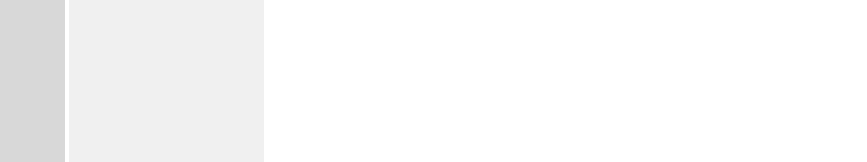
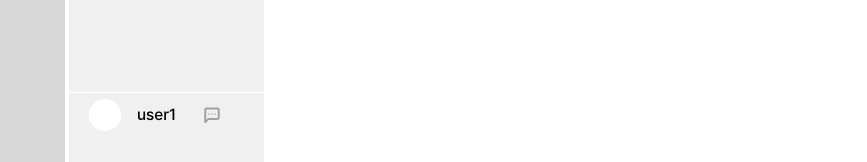
Before and after one commit to Easy-Busy/front, a React (Create React App) app: page /main in a window 1280 px wide. Shown: the part 638-800 px from the top of the page, without its empty margins (0-867 px from the left). Built offline with nearby package versions, Linux system fonts and the light colour scheme.

Commit message:
메뉴바 세팅, 프로젝트 세팅 완료

```diff
--- a/src/layout/Menu.jsx
+++ b/src/layout/Menu.jsx
@@ -4,6 +4,7 @@ import { ReactComponent as Plus } from "../assets/menu/plus.svg";
 import { ReactComponent as Feature } from "../assets/menu/Icon/feature.svg";
 import { ReactComponent as Homes } from "../assets/menu/Icon/home.svg";
 import { ReactComponent as Lucide } from "../assets/menu/Icon/lucide.svg";
+import { ReactComponent as Message } from "../assets/menu/Icon/message.svg";
 import { useNavigate, useLocation } from "react-router-dom";
 
 const Menu = () => {
@@ -20,7 +21,7 @@ const Menu = () => {
   };
 
   return (
-    <div className="flex gap-[4px] pr-[30px] h-[100vh]">
+    <div className="flex gap-[4px] pr-[30px] h-[100vh] relative">
       <div className="w-[65px] h-[100vh] bg-[#D8D8D8] flex flex-col pt-[30px] flex items-center">
         <div
           className="w-[35px] h-[35px] rounded-[30px] bg-[#7E7E7E] flex justify-center items-center cursor-pointer hover:bg-[#6E6E6E]"
@@ -83,6 +84,19 @@ const Menu = () => {
             </div>
           ))}
         </div>
+        {/* 프로필 구역 */}
+        <div className="w-[195px] pt-[22px] absolute bottom-[30px]">
+          <div className="w-[100%] h-[0.5px] bg-white"></div>
+          <div className="w-[160px] h-[40px] pt-[6px] pl-[20px] pr-[20px] flex items-center gap-[20px]">
+            <div className="flex items-center gap-[16px] w-[105px] h-[40px]">
+              <div className="w-[32px] h-[32px] rounded-[30px] bg-white "></div>
+              <div className="flex text-align-center">user1</div>
+            </div>
+            <div className="px-[7px]">
+              <Message />
+            </div>
+          </div>
+        </div>
       </div>
     </div>
   );
```
Also changed, not shown: src/assets/menu/Icon/message.svg (added).
